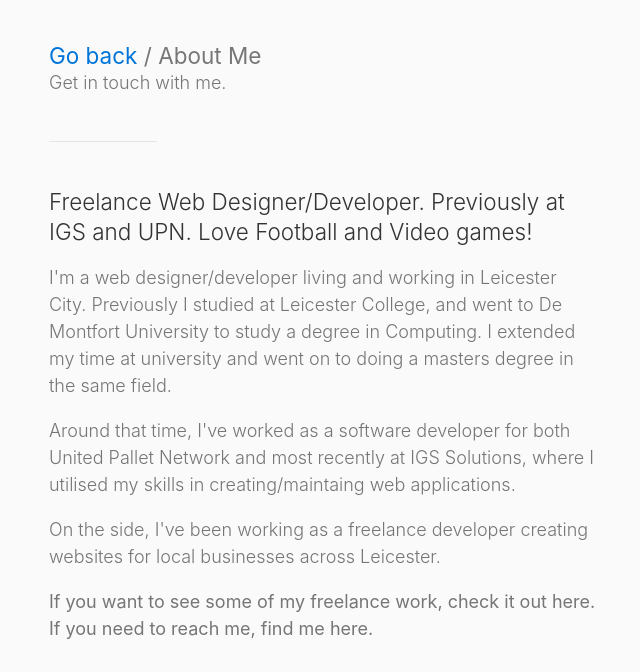
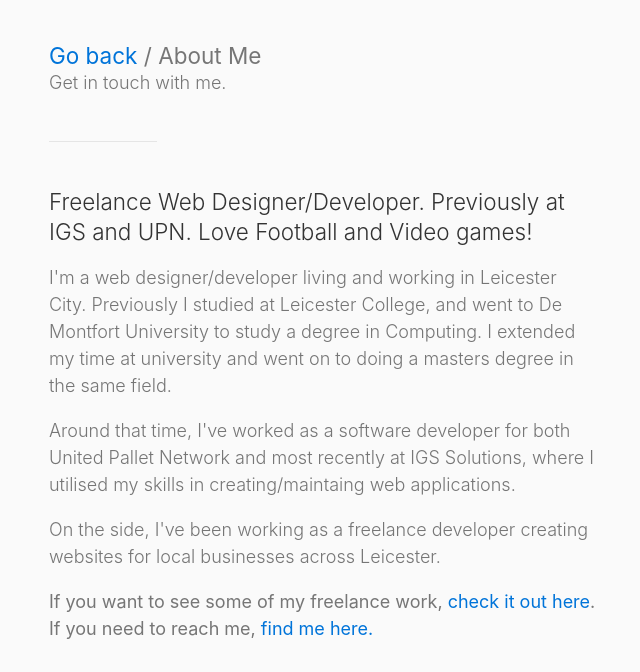
Before and after one commit to sahdev92/sahdev92.github.io, a plain HTML site: page about.html in a window 1280 px wide. Shown: the part 280-952 px from the top of the page, without its empty margins (5-645 px from the left). Drawn offline with Linux system fonts and the light colour scheme.

Commit message:
Added links to about us page

```diff
--- a/about.html
+++ b/about.html
@@ -44,7 +44,7 @@
 
         <p>On the side, I've been working as a freelance developer creating websites for local businesses across Leicester.</p>
 
-        <p><strong>If you want to see some of my freelance work, check it out here. If you need to reach me, find me here.</strong></p>
+        <p><strong>If you want to see some of my freelance work, <a href="portfolio.html">check it out here</a>. If you need to reach me, <a href="contact.html">find me here.</a></p>
 
   </div>
 
```
